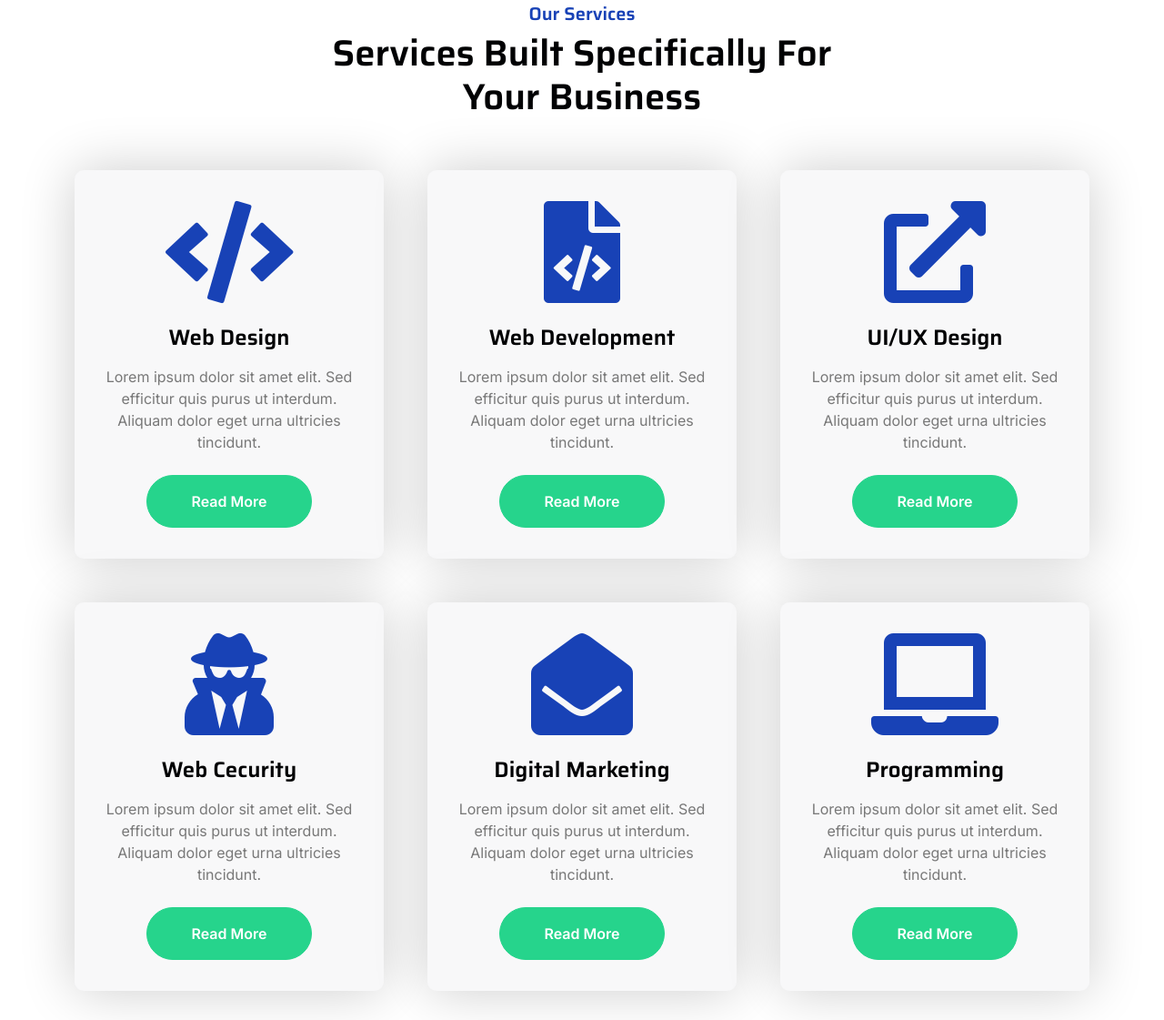
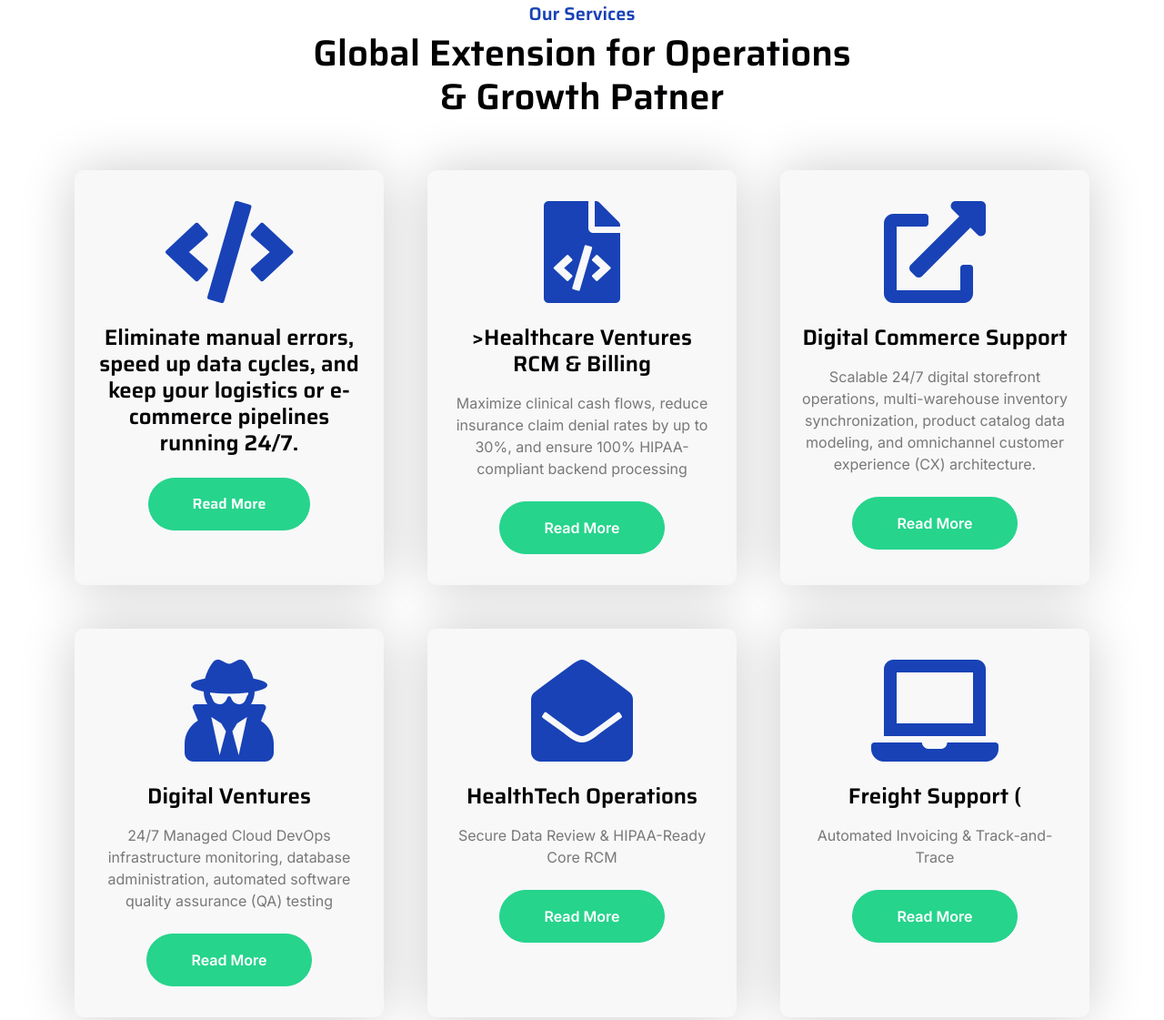
Before and after one commit to ameghashyam10-cmd/AD-V-, a plain HTML site: page service.html in a window 1280 px wide. Shown: the part 740-1861 px from the top of the page at 91% size. Drawn offline with nearby package versions, Linux system fonts and the light colour scheme.

```diff
--- a/service.html
+++ b/service.html
@@ -3,7 +3,7 @@
 
     <head>
         <meta charset="utf-8">
-        <title>HighTech - IT Solutions Website Template</title>
+        <title> AD-V - Global Extension for Operations Growth Patner</title>
         <meta content="width=device-width, initial-scale=1.0" name="viewport">
         <meta content="" name="keywords">
         <meta content="" name="description">
@@ -151,7 +151,7 @@
             <div class="container py-5">
                 <div class="text-center mx-auto pb-5 wow fadeIn" data-wow-delay=".3s" style="max-width: 600px;">
                     <h5 class="text-primary">Our Services</h5>
-                    <h1>Services Built Specifically For Your Business</h1>
+                    <h1>Global Extension for Operations & Growth Patner</h1>
                 </div>
                 <div class="row g-5 services-inner">
                     <div class="col-md-6 col-lg-4 wow fadeIn" data-wow-delay=".3s">
@@ -159,8 +159,8 @@
                             <div class="p-4 text-center services-content">
                                 <div class="services-content-icon">
                                     <i class="fa fa-code fa-7x mb-4 text-primary"></i>
-                                    <h4 class="mb-3">Web Design</h4>
-                                    <p class="mb-4">Lorem ipsum dolor sit amet elit. Sed efficitur quis purus ut interdum. Aliquam dolor eget urna ultricies tincidunt.</p>
+                                    <h4 class="mb-3"Operational Ventures Logistics</h4>
+                                    <p class="mb-4">Eliminate manual errors, speed up data cycles, and keep your logistics or e-commerce pipelines running 24/7.</p>
                                     <a href="" class="btn btn-secondary text-white px-5 py-3 rounded-pill">Read More</a>
                                 </div>
                             </div>
@@ -171,8 +171,8 @@
                             <div class="p-4 text-center services-content">
                                 <div class="services-content-icon">
                                     <i class="fa fa-file-code fa-7x mb-4 text-primary"></i>
-                                    <h4 class="mb-3">Web Development</h4>
-                                    <p class="mb-4">Lorem ipsum dolor sit amet elit. Sed efficitur quis purus ut interdum. Aliquam dolor eget urna ultricies tincidunt.</p>
+                                    <h4 class="mb-3">>Healthcare Ventures RCM & Billing</h4>
+                                    <p class="mb-4">Maximize clinical cash flows, reduce insurance claim denial rates by up to 30%, and ensure 100% HIPAA-compliant backend processing</p>
                                     <a href="" class="btn btn-secondary text-white px-5 py-3 rounded-pill">Read More</a>
                                 </div>
                             </div>
@@ -183,8 +183,8 @@
                             <div class="p-4 text-center services-content">
                                 <div class="services-content-icon">
                                     <i class="fa fa-external-link-alt fa-7x mb-4 text-primary"></i>
-                                    <h4 class="mb-3">UI/UX Design</h4>
-                                    <p class="mb-4">Lorem ipsum dolor sit amet elit. Sed efficitur quis purus ut interdum. Aliquam dolor eget urna ultricies tincidunt.</p>
+                                    <h4 class="mb-3">Digital Commerce Support </h4>
+                                    <p class="mb-4">Scalable 24/7 digital storefront operations, multi-warehouse inventory synchronization, product catalog data modeling, and omnichannel customer experience (CX) architecture.</p>
                                     <a href="" class="btn btn-secondary text-white px-5 py-3 rounded-pill">Read More</a>
                                 </div>
                             </div>
@@ -195,8 +195,8 @@
                             <div class="p-4 text-center services-content">
                                 <div class="services-content-icon">
                                     <i class="fas fa-user-secret fa-7x mb-4 text-primary"></i>
-                                    <h4 class="mb-3">Web Cecurity</h4>
-                                    <p class="mb-4">Lorem ipsum dolor sit amet elit. Sed efficitur quis purus ut interdum. Aliquam dolor eget urna ultricies tincidunt.</p>
+                                    <h4 class="mb-3">Digital Ventures</h4>
+                                    <p class="mb-4"> 24/7 Managed Cloud DevOps infrastructure monitoring, database administration, automated software quality assurance (QA) testing</p>
                                     <a href="" class="btn btn-secondary text-white px-5 py-3 rounded-pill">Read More</a>
                                 </div>
 
@@ -208,8 +208,8 @@
                             <div class="p-4 text-center services-content">
                                 <div class="services-content-icon">
                                     <i class="fa fa-envelope-open fa-7x mb-4 text-primary"></i>
-                                    <h4 class="mb-3">Digital Marketing</h4>
-                                    <p class="mb-4">Lorem ipsum dolor sit amet elit. Sed efficitur quis purus ut interdum. Aliquam dolor eget urna ultricies tincidunt.</p>
+                                    <h4 class="mb-3"> HealthTech Operations </h4>
+                                    <p class="mb-4">Secure Data Review & HIPAA-Ready Core RCM</p>
                                     <a href="" class="btn btn-secondary text-white px-5 py-3 rounded-pill">Read More</a>
                                 </div>
                             </div>
@@ -220,8 +220,8 @@
                             <div class="p-4 text-center services-content">
                                 <div class="services-content-icon">
                                     <i class="fas fa-laptop fa-7x mb-4 text-primary"></i>
-                                    <h4 class="mb-3">Programming</h4>
-                                    <p class="mb-4">Lorem ipsum dolor sit amet elit. Sed efficitur quis purus ut interdum. Aliquam dolor eget urna ultricies tincidunt.</p>
+                                    <h4 class="mb-3"> Freight Support (</h4>
+                                    <p class="mb-4">Automated Invoicing & Track-and-Trace</p>
                                     <a href="" class="btn btn-secondary text-white px-5 py-3 rounded-pill">Read More</a>
                                 </div>
                             </div>
@@ -241,7 +241,7 @@
                         <a href="index.html">
                             <h1 class="text-white fw-bold d-block">High<span class="text-secondary">Tech</span> </h1>
                         </a>
-                        <p class="mt-4 text-light">Lorem ipsum dolor sit amet consectetur adipisicing elit. Soluta facere delectus qui placeat inventore consectetur repellendus optio debitis.</p>
+                        <p class="mt-4 text-light">Allied Development Venture delivers enterprise-grade 24/7 e-commerce operations, logistics infrastructure data support, and secure healthcare solutions.</p>
                         <div class="d-flex hightech-link">
                             <a href="" class="btn-light nav-fill btn btn-square rounded-circle me-2"><i class="fab fa-facebook-f text-primary"></i></a>
                             <a href="" class="btn-light nav-fill btn btn-square rounded-circle me-2"><i class="fab fa-twitter text-primary"></i></a>
```
